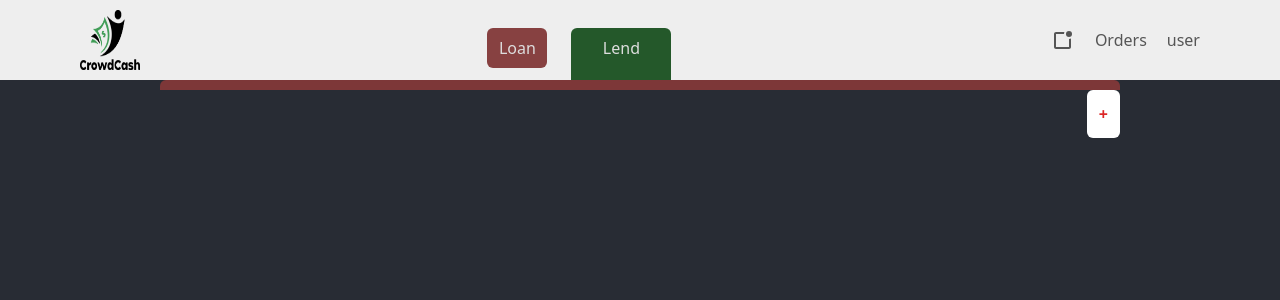
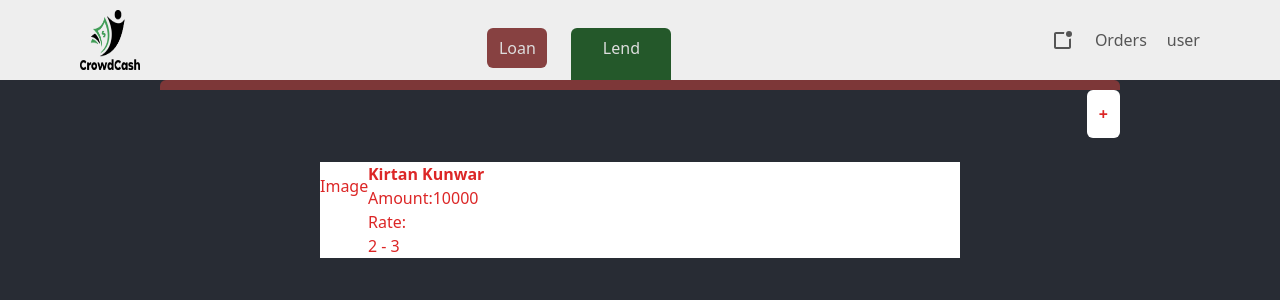
Before and after one commit to kiyotone/CrowdCash, a Next.js app in the folder frontend/: page /Loan in a window 1280 px wide. Shown: the top 300 px of the page. Built offline with nearby package versions, Linux system fonts and the light colour scheme; no server answers.

Commit message:
idk what i did

```diff
--- a/frontend/src/components/loan/LoanBar.js
+++ b/frontend/src/components/loan/LoanBar.js
@@ -4,9 +4,23 @@ import { useSelector } from 'react-redux'
 function LoanBar() {
   const user = useSelector((state)=> state.user)
   return (
-    <div className='w-[40rem] h-30 text-red-600'>
+    <div className='w-[40rem] h-50 text-red-600 flex bg-white'>
 
+      <div className='pt-3 w-12 h-12'>Image</div>
 
+        <div>
+          <div className='font-bold'>Kirtan Kunwar</div>
+            <div className='flex'>
+                <div>Amount: </div>
+                <div>10000</div>
+            </div>
+        <div>
+            <div>
+                Rate:
+              </div>
+              <div>2 - 3</div>
+        </div>
+      </div>
 
     </div>
   )
--- a/frontend/src/components/topbar/Topbar.js
+++ b/frontend/src/components/topbar/Topbar.js
@@ -19,10 +19,27 @@ function Topbar() {
   const user = useSelector((state)=>state.user);
   const [email,setEmail] = useState(null);
 
+  const getUser = async () =>{
+    try {
+      const response = await api.get('/auth/user')
+      console.log(response.data.user)
+      data = {
+        username: null,
+        email:null,
+        firstname:null,
+        lastname:null
+      }
+      dispatch(changeUser(data))
+    }
+    catch(error){
+      console.log(error)
+
+    }
+  }
 
   useEffect(()=>{
 
-    // getUser()
+    getUser()
 
 
 
--- a/frontend/src/pages/Loan.js
+++ b/frontend/src/pages/Loan.js
@@ -17,7 +17,9 @@ const Loan = () => {
             { main.isLoanBoxOpen && <AddLoan />}
 
           </div>
-          <LoanBar />
+          <div className='mt-6 flex flex-col items-center'>
+            <LoanBar />
+          </div>
       </div>
 
 
--- a/frontend/src/pages/index.js
+++ b/frontend/src/pages/index.js
@@ -19,4 +19,4 @@ function Home() {
   )
 }
 
-export default Home;
+export default withAuth(Home);
```
